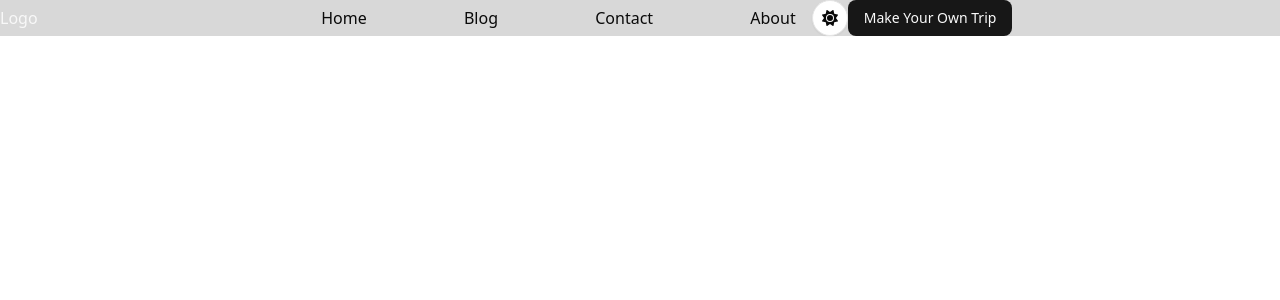
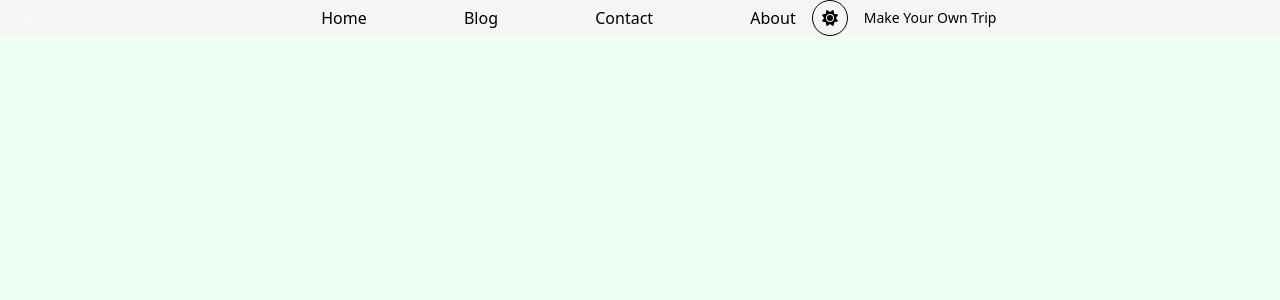
Before and after one commit to chengivan2/onpoint, a Next.js app: page / in a window 1280 px wide. Shown: the top 300 px of the page. Built offline with nearby package versions, Linux system fonts and the light colour scheme.

Commit message:
Modified my custom colors in the global CSS file. Started using the custom colors and they work well

```diff
--- a/src/app/globals.css
+++ b/src/app/globals.css
@@ -4,122 +4,24 @@
 
 @custom-variant dark (&:is(.dark *));
 
-@theme inline {
-  --color-background: var(--background);
-  --color-foreground: var(--foreground);
-  --font-sans: var(--font-geist-sans);
-  --font-mono: var(--font-geist-mono);
-  --color-sidebar-ring: var(--sidebar-ring);
-  --color-sidebar-border: var(--sidebar-border);
-  --color-sidebar-accent-foreground: var(--sidebar-accent-foreground);
-  --color-sidebar-accent: var(--sidebar-accent);
-  --color-sidebar-primary-foreground: var(--sidebar-primary-foreground);
-  --color-sidebar-primary: var(--sidebar-primary);
-  --color-sidebar-foreground: var(--sidebar-foreground);
-  --color-sidebar: var(--sidebar);
-  --color-chart-5: var(--chart-5);
-  --color-chart-4: var(--chart-4);
-  --color-chart-3: var(--chart-3);
-  --color-chart-2: var(--chart-2);
-  --color-chart-1: var(--chart-1);
-  --color-ring: var(--ring);
-  --color-input: var(--input);
-  --color-border: var(--border);
-  --color-destructive: var(--destructive);
-  --color-accent-foreground: var(--accent-foreground);
-  --color-accent: var(--accent);
-  --color-muted-foreground: var(--muted-foreground);
-  --color-muted: var(--muted);
-  --color-secondary-foreground: var(--secondary-foreground);
-  --color-secondary: var(--secondary);
-  --color-primary-foreground: var(--primary-foreground);
-  --color-primary: var(--primary);
-  --color-popover-foreground: var(--popover-foreground);
-  --color-popover: var(--popover);
-  --color-card-foreground: var(--card-foreground);
-  --color-card: var(--card);
-  --radius-sm: calc(var(--radius) - 4px);
-  --radius-md: calc(var(--radius) - 2px);
-  --radius-lg: var(--radius);
-  --radius-xl: calc(var(--radius) + 4px);
+@theme {
+  --color-lightmode-bg-color: var(--lightmodebgcolor);
+  --color-darkmode-bg-color: var(--darkmodebgcolor);
+  --color-lightmode-text-color: var(--lightmodetextcolor);
+  --color-darkmode-text-color: var(--darkmodetextcolor);
+
+  --color-lightmode-header-bg-color: var(--lightmodeheaderbgcolor);
+  --color-darkmode-header-bg-color: var(--darkmodeheaderbgcolor);
 }
 
 :root {
-  --radius: 0.625rem;
-  --background: oklch(1 0 0);
-  --foreground: oklch(0.145 0 0);
-  --card: oklch(1 0 0);
-  --card-foreground: oklch(0.145 0 0);
-  --popover: oklch(1 0 0);
-  --popover-foreground: oklch(0.145 0 0);
-  --primary: oklch(0.205 0 0);
-  --primary-foreground: oklch(0.985 0 0);
-  --secondary: oklch(0.97 0 0);
-  --secondary-foreground: oklch(0.205 0 0);
-  --muted: oklch(0.97 0 0);
-  --muted-foreground: oklch(0.556 0 0);
-  --accent: oklch(0.97 0 0);
-  --accent-foreground: oklch(0.205 0 0);
-  --destructive: oklch(0.577 0.245 27.325);
-  --border: oklch(0.922 0 0);
-  --input: oklch(0.922 0 0);
-  --ring: oklch(0.708 0 0);
-  --chart-1: oklch(0.646 0.222 41.116);
-  --chart-2: oklch(0.6 0.118 184.704);
-  --chart-3: oklch(0.398 0.07 227.392);
-  --chart-4: oklch(0.828 0.189 84.429);
-  --chart-5: oklch(0.769 0.188 70.08);
-  --sidebar: oklch(0.985 0 0);
-  --sidebar-foreground: oklch(0.145 0 0);
-  --sidebar-primary: oklch(0.205 0 0);
-  --sidebar-primary-foreground: oklch(0.985 0 0);
-  --sidebar-accent: oklch(0.97 0 0);
-  --sidebar-accent-foreground: oklch(0.205 0 0);
-  --sidebar-border: oklch(0.922 0 0);
-  --sidebar-ring: oklch(0.708 0 0);
-}
+  --lightmodebgcolor: hsl(146, 100%, 97%);
+  --darkmodebgcolor: hsl(146, 41%, 10%);
+  --lightmodetextcolor: hsl(0, 0%, 5%);
+  --darkmodetextcolor: hsl(0, 0%, 96%);
 
-.dark {
-  --background: oklch(0.145 0 0);
-  --foreground: oklch(0.985 0 0);
-  --card: oklch(0.205 0 0);
-  --card-foreground: oklch(0.985 0 0);
-  --popover: oklch(0.205 0 0);
-  --popover-foreground: oklch(0.985 0 0);
-  --primary: oklch(0.922 0 0);
-  --primary-foreground: oklch(0.205 0 0);
-  --secondary: oklch(0.269 0 0);
-  --secondary-foreground: oklch(0.985 0 0);
-  --muted: oklch(0.269 0 0);
-  --muted-foreground: oklch(0.708 0 0);
-  --accent: oklch(0.269 0 0);
-  --accent-foreground: oklch(0.985 0 0);
-  --destructive: oklch(0.704 0.191 22.216);
-  --border: oklch(1 0 0 / 10%);
-  --input: oklch(1 0 0 / 15%);
-  --ring: oklch(0.556 0 0);
-  --chart-1: oklch(0.488 0.243 264.376);
-  --chart-2: oklch(0.696 0.17 162.48);
-  --chart-3: oklch(0.769 0.188 70.08);
-  --chart-4: oklch(0.627 0.265 303.9);
-  --chart-5: oklch(0.645 0.246 16.439);
-  --sidebar: oklch(0.205 0 0);
-  --sidebar-foreground: oklch(0.985 0 0);
-  --sidebar-primary: oklch(0.488 0.243 264.376);
-  --sidebar-primary-foreground: oklch(0.985 0 0);
-  --sidebar-accent: oklch(0.269 0 0);
-  --sidebar-accent-foreground: oklch(0.985 0 0);
-  --sidebar-border: oklch(1 0 0 / 10%);
-  --sidebar-ring: oklch(0.556 0 0);
-}
-
-@layer base {
-  * {
-    @apply border-border outline-ring/50;
-  }
-  body {
-    @apply bg-background text-foreground;
-  }
+  --lightmodeheaderbgcolor: hsl(0, 0%, 96%);
+  --darkmodeheaderbgcolor: hsl(0, 0%, 16%);
 }
 
 html {
--- a/src/app/layout.tsx
+++ b/src/app/layout.tsx
@@ -25,7 +25,7 @@ export default function RootLayout({
 }>) {
   return (
     <html lang="en" suppressHydrationWarning>
-      <body className="flex flex-col bg-lightmodebodybg dark:bg-darkmodebodybg">
+      <body className="flex flex-col bg-lightmode-bg-color dark:bg-darkmode-bg-color">
         <ThemeProvider
         attribute="class"
         enableSystem
--- a/src/app/rootcomponents/header.tsx
+++ b/src/app/rootcomponents/header.tsx
@@ -4,7 +4,7 @@ import ThemeToggle from "./themetoggle";
 
 export default function Header() {
   return (
-    <header className="absolute flex flex-row w-full justify-between items-center bg-[#D8D8D8] dark:bg-[#242424]">
+    <header className="absolute flex flex-row w-full justify-between items-center bg-lightmode-header-bg-color dark:bg-darkmode-header-bg-color">
       <h1 className="flex-grow text-[#F8F8F8] dark:text-[#181818]">Logo</h1>
       <Menu />
       <ThemeToggle />
```
